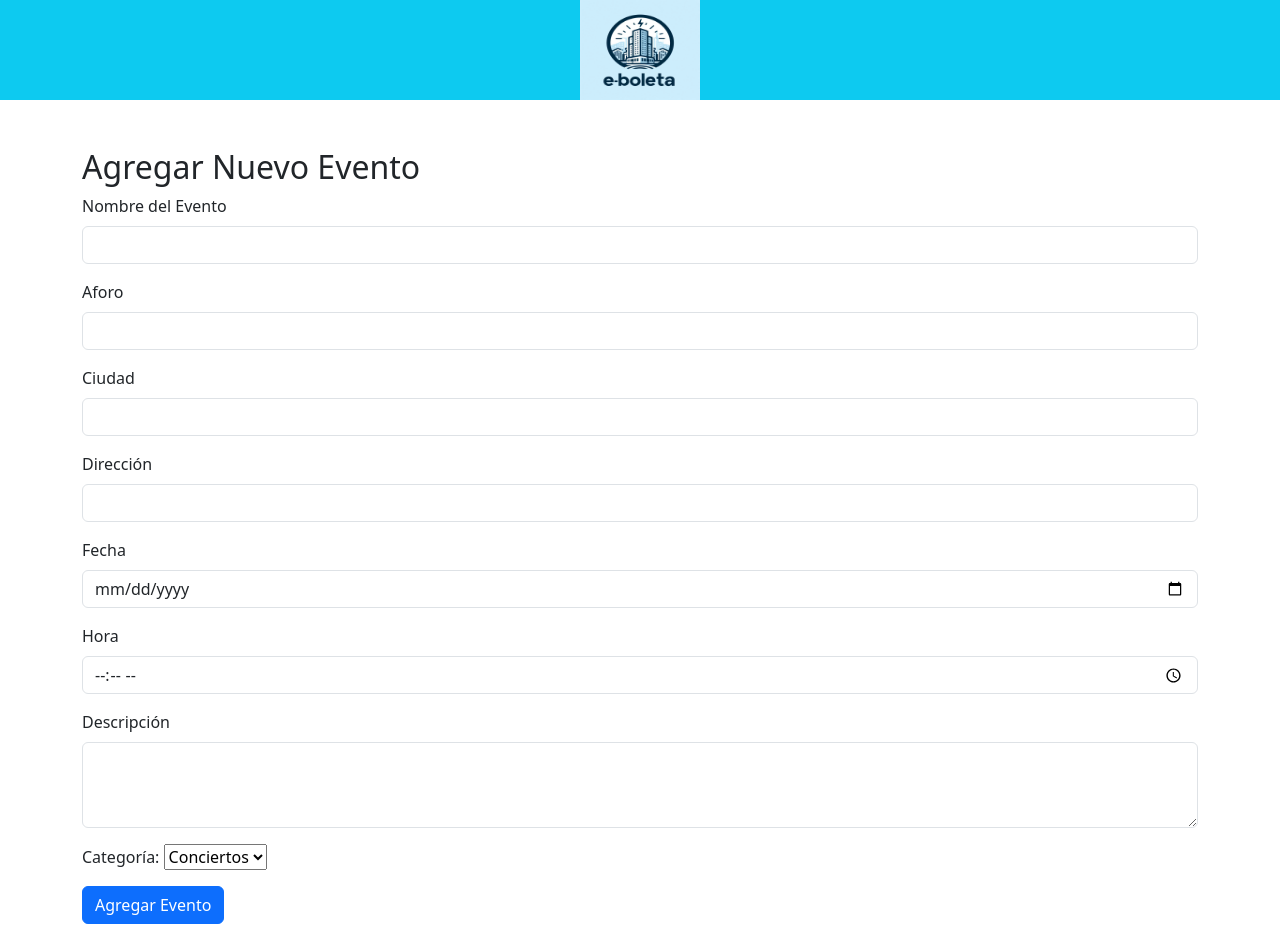
After one commit to Turriagojuan/E-boleta, a PHP site: page /agregarEvento.php in a window 1280 px wide. The commit adds this page. Run offline with PHP 8.4, Linux system fonts and the light colour scheme; the visitor is signed in with stand-in values (Sample User, id 1); data comes from the database, SQL or seed files in the repository.

Commit message:
Agregar Evento

```diff
--- /dev/null
+++ b/agregarEvento.php
@@ -0,0 +1,68 @@
+<?php
+session_start();
+if(!isset($_SESSION["id"])){
+    header("Location: iniciarSesion.php");
+}
+$id = $_SESSION["id"];
+require("logica/Proveedor.php");
+$proveedor = new Proveedor($id);
+$proveedor -> consultar();
+?>
+
+<html>
+<head>
+    <link href="https://cdn.jsdelivr.net/npm/bootstrap@5.3.3/dist/css/bootstrap.min.css" rel="stylesheet">
+    <script src="https://cdn.jsdelivr.net/npm/bootstrap@5.3.3/dist/js/bootstrap.bundle.min.js"></script>
+</head>
+<body>
+<?php include("encabezado.php"); ?>
+    <div class="container mt-5">
+        <h2>Agregar Nuevo Evento</h2>
+        <form action="agregar.php" method="POST">
+            <div class="mb-3">
+                <label for="nombre" class="form-label">Nombre del Evento</label>
+                <input type="text" class="form-control" id="nombre" name="nombre" required>
+            </div>
+            <div class="mb-3">
+                <label for="aforo" class="form-label">Aforo</label>
+                <input type="number" class="form-control" id="aforo" name="aforo" required>
+            </div>
+            <div class="mb-3">
+                <label for="ciudad" class="form-label">Ciudad</label>
+                <input type="text" class="form-control" id="ciudad" name="ciudad" required>
+            </div>
+            <div class="mb-3">
+                <label for="direccion" class="form-label">Dirección</label>
+                <input type="text" class="form-control" id="direccion" name="direccion" required>
+            </div>
+            <div class="mb-3">
+                <label for="fecha" class="form-label">Fecha</label>
+                <input type="date" class="form-control" id="fecha" name="fecha" required>
+            </div>
+            <div class="mb-3">
+                <label for="hora" class="form-label">Hora</label>
+                <input type="time" class="form-control" id="hora" name="hora" required>
+            </div>
+            <div class="mb-3">
+                <label for="descripcion" class="form-label">Descripción</label>
+                <textarea class="form-control" id="descripcion" name="descripcion" rows="3" required></textarea>
+            </div>
+            <div class="mb-3">
+            <label for="categoria">Categoría:</label>
+    <select id="categoria" name="idCategoria" required>
+        <?php
+        require_once('logica/Categoria.php');
+        $categoria = new Categoria();
+        $categorias = $categoria->consultarTodos();
+        foreach($categorias as $categoriaActual){
+            echo "<option value='".$categoriaActual->getIdCategoria()."'>".$categoriaActual->getNombre()."</option>";
+        }
+
+        ?>
+    </select>
+            </div>
+            <button type="submit" class="btn btn-primary">Agregar Evento</button>
+        </form>
+    </div>
+</body>
+</html>
--- a/encabezado.php
+++ b/encabezado.php
@@ -7,7 +7,7 @@
         </div>
 
         <div class="col-8 text-center card-header text-bg-info">
-            <a href="index.php">
+            <a href='index.php?cerrarSesion=true'>
                 <img src="img/logo.png" height="100" width="120" />
             </a>
         </div>
--- a/logica/Categoria.php
+++ b/logica/Categoria.php
@@ -53,4 +53,5 @@ class Categoria
         $this -> nombre = $registro[0];
         $conexion -> cerrarConexion();
     }
+
 }
--- a/logica/Evento.php
+++ b/logica/Evento.php
@@ -123,7 +123,6 @@ class Evento
         $eventoDAO = new EventoDAO();
         $conexion -> ejecutarConsulta($eventoDAO -> consultarTodos());
         while($registro = $conexion -> siguienteRegistro()){
-            $marca = null;
             if(array_key_exists($registro[8], $categorias)){
                 $categoria = $categorias[$registro[8]];
             }else{
--- a/logica/Proveedor.php
+++ b/logica/Proveedor.php
@@ -1,6 +1,9 @@
 <?php
 require_once ("./persistencia/Conexion.php");
-require ("./persistencia/ProveedorDAO.php");
+require_once ("./logica/Persona.php");
+require_once ("./persistencia/ProveedorDAO.php");
+require_once("./logica/Categoria.php");
+
 class Proveedor extends Persona
 {
     private $eventos;
@@ -14,9 +17,9 @@ class Proveedor extends Persona
     {
         $this->eventos = $eventos;
     }
-    public function __construct($idPersona=0, $nombre="", $correo="", $telefono=0, $direccion="", $clave="")
+    public function __construct($idPersona=0, $nombre="", $correo="", $telefono=0, $direccion="", $clave="",$eventos=null)
     {
-       parent::__construct($idPersona, $nombre, $correo, $telefono, $direccion, $clave);
+       parent::__construct($idPersona, $nombre, $correo, $telefono, $direccion, $clave,$eventos);
     }
 
     public function autenticar(){
@@ -44,5 +47,14 @@ class Proveedor extends Persona
         $this -> correo = $registro[1];
         $conexion -> cerrarConexion();
     }
+    public function agregarEvento($nombre, $aforo, $ciudad, $direccion, $fecha, $hora, $descripcion, $idCategoria){
+        $conexion = new Conexion();
+        $conexion->abrirConexion();
+        $proveedorDAO = new ProveedorDAO($this->idPersona);
+        $consulta = $proveedorDAO->agregarEvento($nombre, $aforo, $ciudad, $direccion, $fecha, $hora, $descripcion, $idCategoria);
+        $conexion->ejecutarConsulta($consulta);
+        $conexion->cerrarConexion();
+    }
+
 
 }
--- a/persistencia/ProveedorDAO.php
+++ b/persistencia/ProveedorDAO.php
@@ -30,6 +30,19 @@ class ProveedorDAO{
                 from Proveedor
                 where idProveedor = '" . $this -> idPersona . "'";
     }
+    public function agregarEvento($nombre, $aforo, $ciudad, $direccion, $fecha, $hora, $descripcion, $categoria){
+        return "INSERT INTO Evento (nombre, aforo, ciudad, direccion, fecha, hora, descripcion, Tipo_evento_idCategoria, Proveedor_idProveedor)
+                VALUES ('" . $nombre . "',
+                        '" . $aforo . "',
+                        '" . $ciudad . "',
+                        '" . $direccion . "',
+                        '" . $fecha . "',
+                        '" . $hora . "',
+                        '" . $descripcion . "',
+                        '" . $categoria . "',
+                        '" . $this->idPersona . "')";
+    }
+
 }
 
 ?>
--- a/sesionProveedor.php
+++ b/sesionProveedor.php
@@ -35,7 +35,7 @@ $proveedor -> consultar();
 						href="#" role="button" data-bs-toggle="dropdown"
 						aria-expanded="false">Evento</a>
 						<ul class="dropdown-menu">
-                            <li><a class='dropdown-item' href='#'>Nuevo Evento</a></li>
+                            <li><a class='dropdown-item' href='agregarEvento.php'>Nuevo Evento</a></li>
 						</ul></li>
 				</ul>
 				<ul class="navbar-nav">
```
Also changed, not shown: agregar.php (added, +83 -0 lines), index.php (+6 -3 lines).
